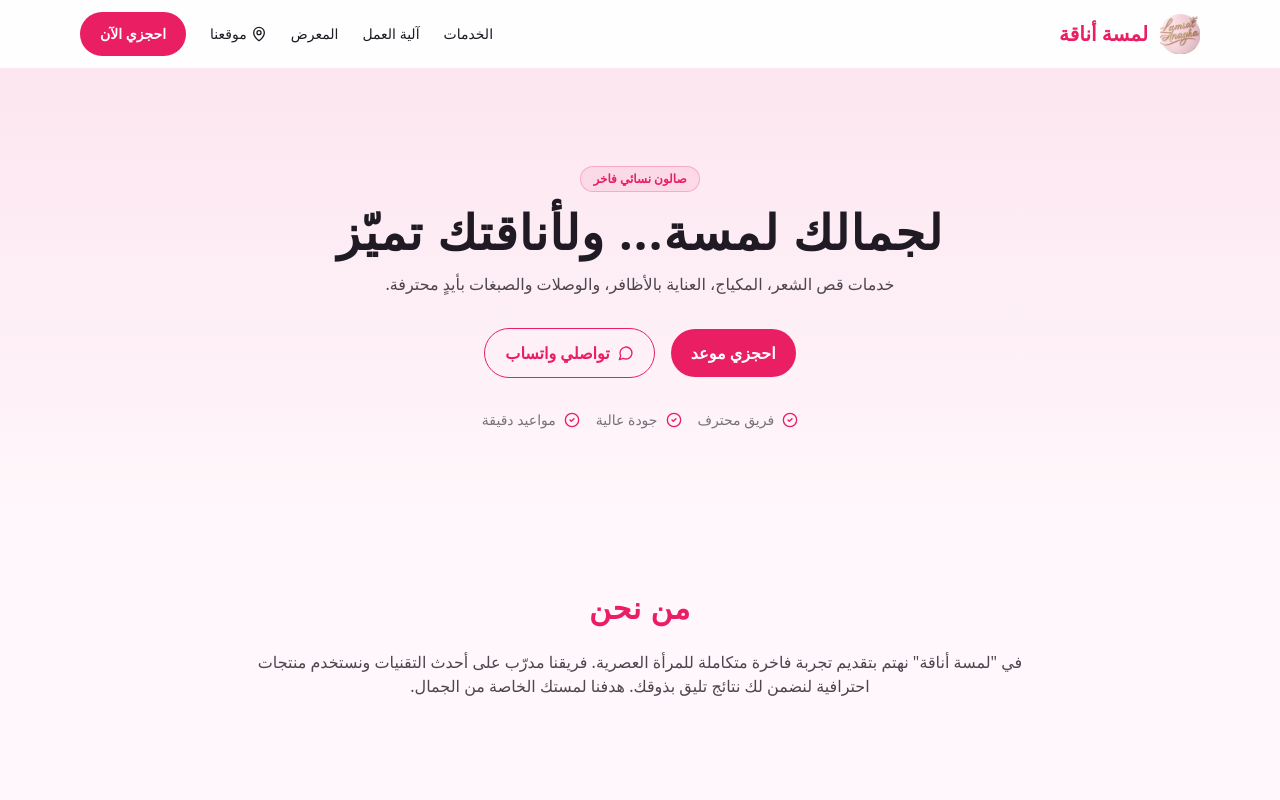
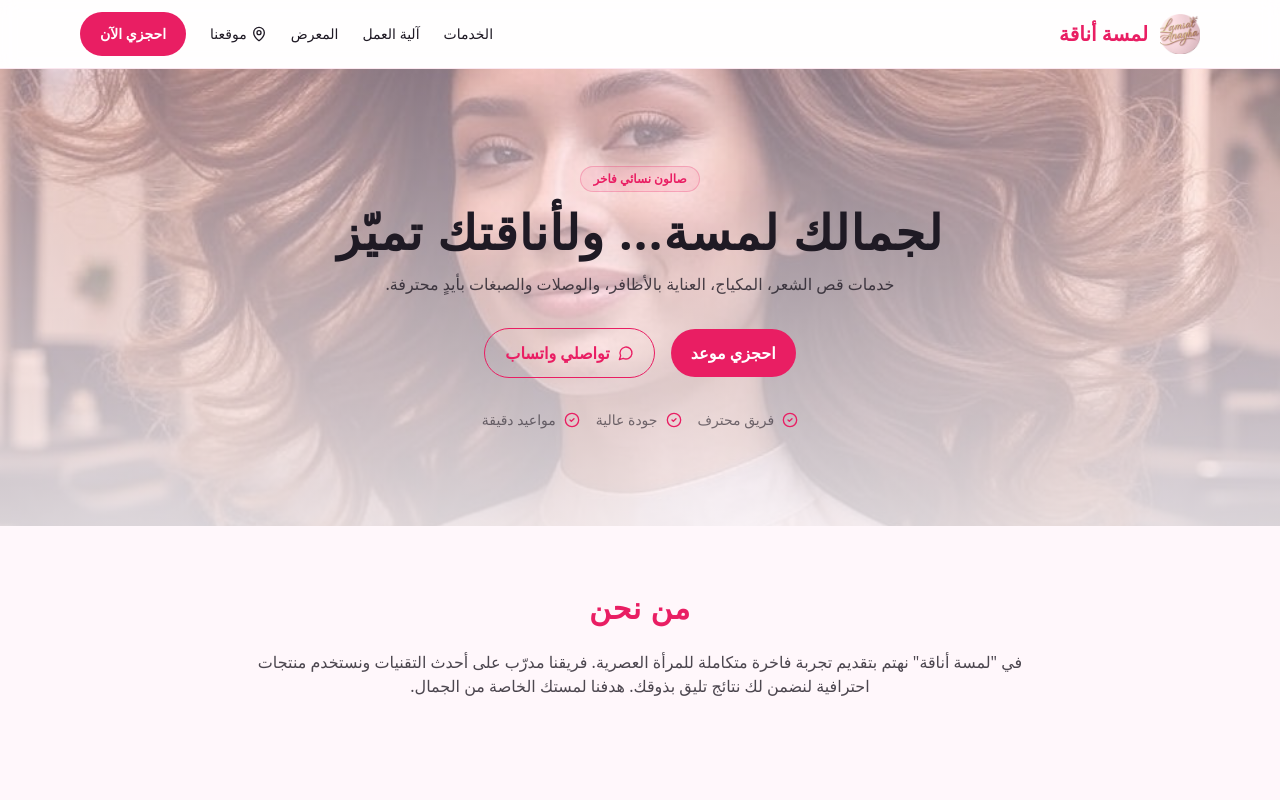
Before and after one commit to mohammad-jabalawi/lamsat-anaga, a React (Vite) app: page / in a window 1280 px wide. Shown: the top 800 px of the page. Built offline with nearby package versions, Linux system fonts and the light colour scheme.

Commit message:
add new back ground images

```diff
--- a/src/App.jsx
+++ b/src/App.jsx
@@ -79,7 +79,7 @@ export default function App() {
         </header>
 
 
-      <section className="relative" style={{backgroundImage:'linear-gradient(rgba(250,216,231,.55), rgba(255,247,251,.85)), url(', backgroundSize:'cover', backgroundPosition:'center'}}>
+      <section className="relative" style={{backgroundImage:'linear-gradient(rgba(250,216,231,.55), rgba(255,247,251,.85)), url(projects/salon-backg.jpg', backgroundSize:'cover', backgroundPosition:'center'}}>
         <div className="container-lg py-16 md:py-24 text-center">
           <motion.div variants={fadeUp} initial="hidden" whileInView="show" viewport={{ once: true, amount: 0.6 }} className="badge mx-auto mb-4">صالون نسائي فاخر</motion.div>
           <motion.h1 variants={fadeUp} initial="hidden" whileInView="show" viewport={{ once: true, amount: 0.6 }} className="text-3xl md:text-5xl font-extrabold mb-4">لجمالك لمسة... ولأناقتك تميّز</motion.h1>
```
Also changed, not shown: public/projects/salon-backg.jpg (added).
